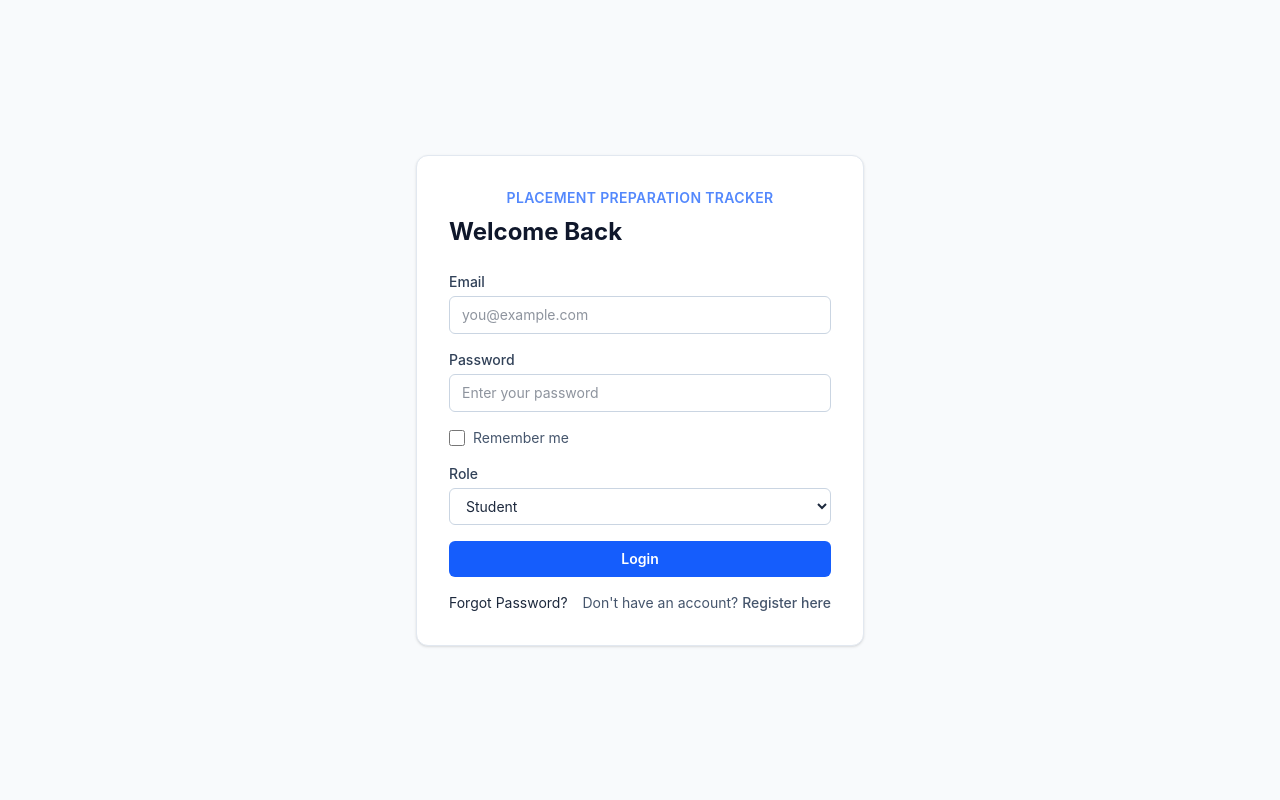
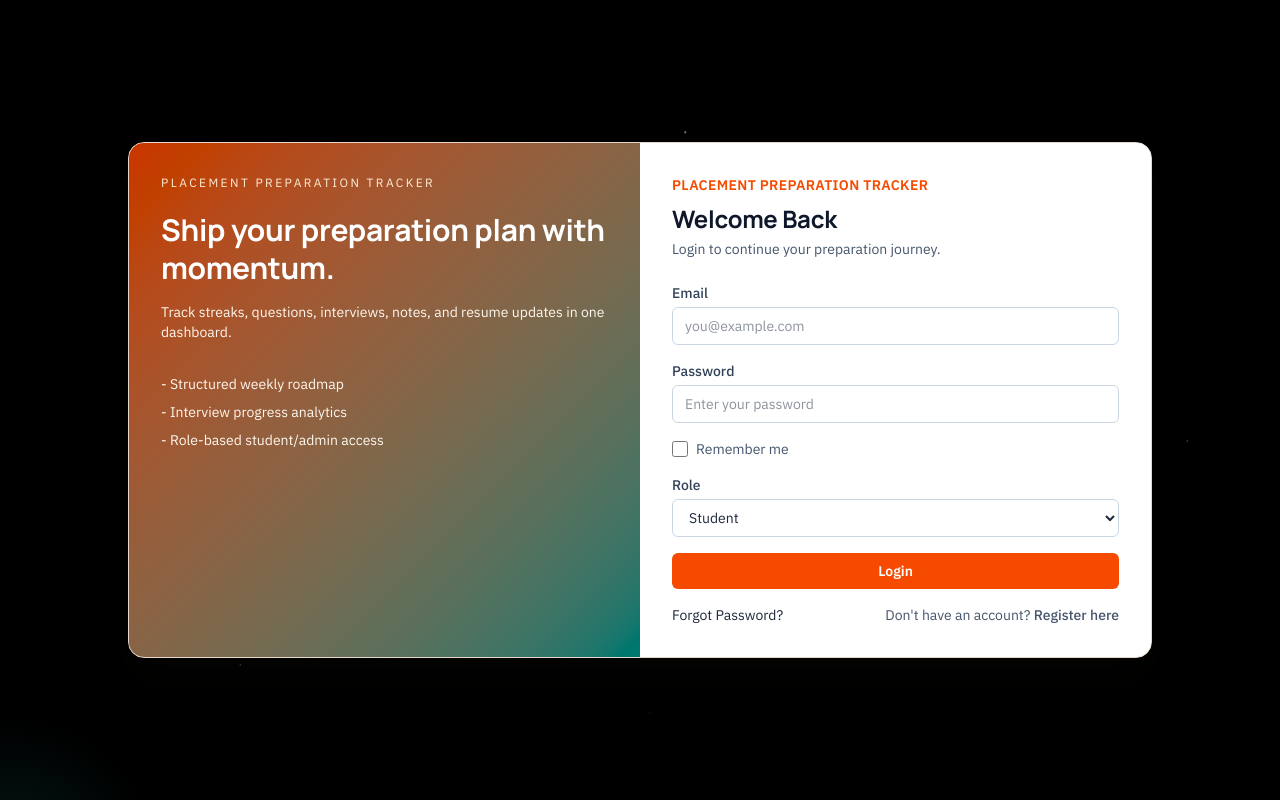
Before and after one commit to ASWANTH299/Placement-Preparation-Tracker, a React app in the folder frontend/: page /login in a window 1280 px wide. Built offline with nearby package versions, Linux system fonts and the light colour scheme; the HTML template or start-up script is replaced by a standard one.

Commit message:
added css

```diff
--- a/frontend/src/App.jsx
+++ b/frontend/src/App.jsx
@@ -55,12 +55,13 @@ function AppLayout() {
   const showNavbar = !authRoutes.includes(location.pathname)
 
   return (
-    <div className="min-h-screen bg-slate-50 text-slate-800">
+    <div className="min-h-screen text-slate-800">
+      <div className="app-animated-bg" aria-hidden="true" />
       <a href="#main-content" className="sr-only focus:not-sr-only focus:absolute focus:left-4 focus:top-4 focus:z-50 focus:rounded focus:bg-white focus:px-3 focus:py-2 focus:text-sm focus:font-medium focus:text-blue-700">
         Skip to main content
       </a>
       {showNavbar && (isAdminPath || role === 'admin' ? <AdminNavbar /> : <Navbar />)}
-      <main id="main-content" className={showNavbar ? 'mx-auto w-full max-w-7xl px-4 py-6 sm:px-6 lg:px-8' : ''}>
+      <main id="main-content" className={showNavbar ? 'relative z-10 mx-auto w-full max-w-7xl px-4 py-6 sm:px-6 lg:px-8' : 'relative z-10'}>
         <Routes>
           <Route path="/" element={<Navigate to="/login" replace />} />
           <Route path="/login" element={<LoginPage />} />
--- a/frontend/src/components/Common/AdminNavbar.jsx
+++ b/frontend/src/components/Common/AdminNavbar.jsx
@@ -9,9 +9,9 @@ const navItems = [
 
 export default function AdminNavbar() {
   return (
-    <header className="border-b border-slate-200 bg-white" role="banner">
+    <header className="sticky top-0 z-40 border-b border-teal-100 bg-white/90 backdrop-blur" role="banner">
       <div className="mx-auto flex w-full max-w-7xl items-center justify-between px-4 py-3 sm:px-6 lg:px-8">
-        <Link to="/admin-dashboard" className="text-base font-semibold text-cyan-600 sm:text-lg">
+        <Link to="/admin-dashboard" className="text-base font-semibold text-teal-700 sm:text-lg">
           Placement Tracker Admin
         </Link>
         <nav aria-label="Admin navigation" className="flex items-center gap-2 overflow-x-auto whitespace-nowrap sm:gap-4">
@@ -21,7 +21,7 @@ export default function AdminNavbar() {
               to={item.to}
               className={({ isActive }) =>
                 `rounded-md px-3 py-2 text-sm font-medium ${
-                  isActive ? 'bg-cyan-50 text-cyan-700' : 'text-slate-600 hover:bg-slate-100'
+                  isActive ? 'bg-teal-600 text-white shadow-sm' : 'text-slate-600 hover:bg-teal-50 hover:text-teal-700'
                 }`
               }
             >
--- a/frontend/src/components/Common/Navbar.jsx
+++ b/frontend/src/components/Common/Navbar.jsx
@@ -22,9 +22,9 @@ export default function Navbar() {
   }
 
   return (
-    <header className="border-b border-slate-200 bg-white" role="banner">
+    <header className="sticky top-0 z-40 border-b border-orange-100 bg-white/90 backdrop-blur" role="banner">
       <div className="mx-auto flex w-full max-w-7xl items-center gap-3 px-4 py-3 sm:px-6 lg:px-8">
-        <Link to="/dashboard" className="text-base font-semibold text-blue-600 sm:text-lg">
+        <Link to="/dashboard" className="text-base font-semibold text-orange-700 sm:text-lg">
           Placement Tracker
         </Link>
 
@@ -35,7 +35,7 @@ export default function Navbar() {
               to={item.to}
               className={({ isActive }) =>
                 `rounded-md px-3 py-2 text-sm font-medium transition ${
-                  isActive ? 'bg-blue-50 text-blue-600' : 'text-slate-600 hover:bg-slate-100 hover:text-slate-800'
+                  isActive ? 'bg-orange-600 text-white shadow-sm' : 'text-slate-600 hover:bg-orange-50 hover:text-orange-700'
                 }`
               }
             >
--- a/frontend/src/index.css
+++ b/frontend/src/index.css
@@ -1,17 +1,19 @@
+@import url('https://fonts.googleapis.com/css2?family=Manrope:wght@500;600;700;800&family=IBM+Plex+Sans:wght@400;500;600&display=swap');
 @import "tailwindcss";
 
 :root {
-  --primary: #3b82f6;
-  --secondary: #06b6d4;
-  --success: #22c55e;
-  --warning: #eab308;
-  --danger: #ef4444;
-  --text-primary: #1f2937;
-  --text-secondary: #6b7280;
-  --background: #ffffff;
-  --background-secondary: #f9fafb;
+  --primary: #ea580c;
+  --secondary: #0f766e;
+  --success: #16a34a;
+  --warning: #d97706;
+  --danger: #dc2626;
+  --text-primary: #1c1917;
+  --text-secondary: #57534e;
+  --background: #fffdf8;
+  --panel: #ffffff;
+  --line: #e7d6c9;
 
-  font-family: Inter, -apple-system, BlinkMacSystemFont, 'Segoe UI', sans-serif;
+  font-family: 'IBM Plex Sans', 'Segoe UI', sans-serif;
   font-synthesis: none;
   text-rendering: optimizeLegibility;
   -webkit-font-smoothing: antialiased;
@@ -26,9 +28,130 @@ body {
   margin: 0;
   min-width: 320px;
   color: var(--text-primary);
-  background-color: var(--background-secondary);
+  background-color: #000;
+  overflow-x: hidden;
+}
+
+.app-animated-bg {
+  position: fixed;
+  inset: 0;
+  pointer-events: none;
+  z-index: 0;
+  background-color: #000;
+}
+
+.app-animated-bg::before,
+.app-animated-bg::after {
+  content: '';
+  position: absolute;
+  inset: 0;
+}
+
+.app-animated-bg::before {
+  background-image:
+    radial-gradient(2px 2px at 12% 24%, rgba(255, 255, 255, 0.9), transparent 60%),
+    radial-gradient(1.8px 1.8px at 30% 72%, rgba(255, 255, 255, 0.7), transparent 60%),
+    radial-gradient(2.2px 2.2px at 54% 16%, rgba(255, 255, 255, 0.95), transparent 60%),
+    radial-gradient(1.6px 1.6px at 76% 64%, rgba(255, 255, 255, 0.75), transparent 60%),
+    radial-gradient(2px 2px at 88% 38%, rgba(255, 255, 255, 0.85), transparent 60%),
+    radial-gradient(1.7px 1.7px at 44% 46%, rgba(255, 255, 255, 0.7), transparent 60%);
+  animation: driftDotsSlow 26s linear infinite;
+}
+
+.app-animated-bg::after {
+  background-image:
+    radial-gradient(1.6px 1.6px at 18% 84%, rgba(255, 255, 255, 0.7), transparent 60%),
+    radial-gradient(2px 2px at 36% 30%, rgba(255, 255, 255, 0.85), transparent 60%),
+    radial-gradient(1.5px 1.5px at 62% 78%, rgba(255, 255, 255, 0.6), transparent 60%),
+    radial-gradient(2.1px 2.1px at 82% 20%, rgba(255, 255, 255, 0.95), transparent 60%),
+    radial-gradient(1.7px 1.7px at 92% 56%, rgba(255, 255, 255, 0.7), transparent 60%),
+    radial-gradient(1.4px 1.4px at 50% 90%, rgba(255, 255, 255, 0.55), transparent 60%);
+  animation: driftDotsFast 18s linear infinite;
+  opacity: 0.8;
 }
 
 #root {
   min-height: 100vh;
+  position: relative;
+  z-index: 1;
 }
+
+h1,
+h2,
+h3,
+h4 {
+  font-family: 'Manrope', 'Segoe UI', sans-serif;
+  letter-spacing: -0.01em;
+}
+
+.surface-panel {
+  background: linear-gradient(180deg, rgba(255, 255, 255, 0.98) 0%, rgba(255, 250, 245, 0.95) 100%);
+  border: 1px solid var(--line);
+  box-shadow: 0 20px 45px rgba(28, 25, 23, 0.1);
+}
+
+.auth-stage {
+  position: relative;
+  overflow: hidden;
+}
+
+.auth-stage::before {
+  content: '';
+  position: absolute;
+  inset: -30% -20% auto auto;
+  width: 260px;
+  height: 260px;
+  border-radius: 9999px;
+  background: radial-gradient(circle, rgba(37, 99, 235, 0.25) 0%, rgba(37, 99, 235, 0) 70%);
+  pointer-events: none;
+}
+
+.auth-stage::after {
+  content: '';
+  position: absolute;
+  inset: auto auto -25% -10%;
+  width: 280px;
+  height: 280px;
+  border-radius: 9999px;
+  background: radial-gradient(circle, rgba(15, 118, 110, 0.2) 0%, rgba(15, 118, 110, 0) 72%);
+  pointer-events: none;
+}
+
+.fade-rise {
+  animation: fadeRise 420ms ease-out;
+}
+
+@keyframes fadeRise {
+  from {
+    opacity: 0;
+    transform: translateY(8px);
+  }
+  to {
+    opacity: 1;
+    transform: translateY(0);
+  }
+}
+
+@keyframes driftDotsSlow {
+  0% {
+    transform: translate3d(0, 0, 0);
+  }
+  50% {
+    transform: translate3d(-14px, 10px, 0);
+  }
+  100% {
+    transform: translate3d(0, 0, 0);
+  }
+}
+
+@keyframes driftDotsFast {
+  0% {
+    transform: translate3d(0, 0, 0);
+  }
+  50% {
+    transform: translate3d(16px, -12px, 0);
+  }
+  100% {
+    transform: translate3d(0, 0, 0);
+  }
+}
--- a/frontend/src/pages/LoginPage.jsx
+++ b/frontend/src/pages/LoginPage.jsx
@@ -64,14 +64,26 @@ export default function LoginPage() {
   }
 
   return (
-    <section className="flex min-h-screen items-center justify-center px-4 py-8">
-      <div className="w-full max-w-md rounded-xl border border-slate-200 bg-white p-6 shadow-sm sm:p-8">
-        <p className="mb-2 text-center text-sm font-semibold uppercase tracking-wide text-blue-600 animate-pulse">
-          Placement Preparation Tracker
-        </p>
-        <h1 className="mb-6 text-2xl font-bold text-slate-900">Welcome Back</h1>
+    <section className="auth-stage relative z-10 flex min-h-screen items-center justify-center px-4 py-8">
+      <div className="surface-panel fade-rise w-full max-w-5xl overflow-hidden rounded-2xl">
+        <div className="grid md:grid-cols-2">
+          <aside className="hidden bg-gradient-to-br from-orange-700 to-teal-700 p-8 text-white md:block">
+            <p className="text-xs uppercase tracking-[0.2em] text-orange-100">Placement Preparation Tracker</p>
+            <h1 className="mt-5 text-3xl font-bold leading-tight">Ship your preparation plan with momentum.</h1>
+            <p className="mt-4 text-sm text-orange-50">Track streaks, questions, interviews, notes, and resume updates in one dashboard.</p>
+            <div className="mt-8 space-y-2 text-sm text-orange-50">
+              <p>- Structured weekly roadmap</p>
+              <p>- Interview progress analytics</p>
+              <p>- Role-based student/admin access</p>
+            </div>
+          </aside>
 
-        <form onSubmit={handleSubmit} className="space-y-4">
+          <div className="bg-white p-6 sm:p-8">
+            <p className="mb-2 text-sm font-semibold uppercase tracking-wide text-orange-600">Placement Preparation Tracker</p>
+            <h2 className="mb-1 text-2xl font-bold text-slate-900">Welcome Back</h2>
+            <p className="mb-6 text-sm text-slate-600">Login to continue your preparation journey.</p>
+
+            <form onSubmit={handleSubmit} className="space-y-4">
           {error && <p className="rounded border border-red-200 bg-red-50 px-3 py-2 text-sm text-red-700">{error}</p>}
           <div>
             <label htmlFor="email" className="mb-1 block text-sm font-medium text-slate-700">
@@ -85,7 +97,7 @@ export default function LoginPage() {
               onChange={onChange}
               required
               disabled={isSubmitting}
-              className="w-full rounded-md border border-slate-300 px-3 py-2 text-sm outline-none ring-blue-500 focus:ring-2"
+              className="w-full rounded-md border border-slate-300 px-3 py-2 text-sm outline-none ring-orange-500 focus:ring-2"
               placeholder="you@example.com"
             />
           </div>
@@ -102,7 +114,7 @@ export default function LoginPage() {
               onChange={onChange}
               required
               disabled={isSubmitting}
-              className="w-full rounded-md border border-slate-300 px-3 py-2 text-sm outline-none ring-blue-500 focus:ring-2"
+              className="w-full rounded-md border border-slate-300 px-3 py-2 text-sm outline-none ring-orange-500 focus:ring-2"
               placeholder="Enter your password"
             />
           </div>
@@ -129,7 +141,7 @@ export default function LoginPage() {
               value={values.role}
               onChange={onChange}
               disabled={isSubmitting}
-              className="w-full rounded-md border border-slate-300 px-3 py-2 text-sm outline-none ring-blue-500 focus:ring-2"
+              className="w-full rounded-md border border-slate-300 px-3 py-2 text-sm outline-none ring-orange-500 focus:ring-2"
             >
               <option value="student">Student</option>
               <option value="admin">Admin</option>
@@ -139,22 +151,24 @@ export default function LoginPage() {
           <button
             type="submit"
             disabled={isSubmitting}
-            className="w-full rounded-md bg-blue-600 px-4 py-2 text-sm font-semibold text-white transition hover:bg-blue-700"
+            className="w-full rounded-md bg-orange-600 px-4 py-2 text-sm font-semibold text-white transition hover:-translate-y-0.5 hover:bg-orange-700"
           >
             {isSubmitting ? 'Logging in...' : 'Login'}
           </button>
-        </form>
+            </form>
 
-        <div className="mt-4 flex items-center justify-between text-sm">
-          <Link to="/forgot-password" className="text-blue-600 hover:text-blue-700">
+            <div className="mt-4 flex items-center justify-between text-sm">
+          <Link to="/forgot-password" className="text-orange-600 hover:text-orange-700">
             Forgot Password?
           </Link>
           <span className="text-slate-600">
             Don&apos;t have an account?{' '}
-            <Link to="/register" className="font-medium text-blue-600 hover:text-blue-700">
+            <Link to="/register" className="font-medium text-orange-600 hover:text-orange-700">
               Register here
             </Link>
           </span>
+            </div>
+          </div>
         </div>
       </div>
     </section>
--- a/frontend/src/pages/RegisterPage.jsx
+++ b/frontend/src/pages/RegisterPage.jsx
@@ -64,12 +64,22 @@ export default function RegisterPage() {
   }
 
   return (
-    <section className="flex min-h-screen items-center justify-center px-4 py-8">
-      <div className="w-full max-w-md rounded-xl border border-slate-200 bg-white p-6 shadow-sm sm:p-8">
-        <p className="mb-2 text-center text-sm font-semibold uppercase tracking-wide text-blue-600 animate-pulse">
-          Placement Preparation Tracker
-        </p>
-        <h1 className="mb-6 text-2xl font-bold text-slate-900">Create Your Account</h1>
+    <section className="auth-stage relative z-10 flex min-h-screen items-center justify-center px-4 py-8">
+      <div className="surface-panel fade-rise w-full max-w-5xl overflow-hidden rounded-2xl">
+        <div className="grid md:grid-cols-2">
+          <aside className="hidden bg-gradient-to-br from-teal-700 to-orange-700 p-8 text-white md:block">
+            <p className="text-xs uppercase tracking-[0.2em] text-teal-100">Get Started</p>
+            <h1 className="mt-5 text-3xl font-bold leading-tight">Create your prep workspace in minutes.</h1>
+            <p className="mt-4 text-sm text-teal-50">Choose your role and start tracking every key milestone from day one.</p>
+            <div className="mt-8 rounded-xl border border-white/30 bg-white/10 p-4 text-sm text-teal-50">
+              Use a strong password like <span className="font-semibold">Pass@1234</span> for quick onboarding.
+            </div>
+          </aside>
+
+          <div className="bg-white p-6 sm:p-8">
+            <p className="mb-2 text-sm font-semibold uppercase tracking-wide text-orange-600">Placement Preparation Tracker</p>
+            <h2 className="mb-1 text-2xl font-bold text-slate-900">Create Your Account</h2>
+            <p className="mb-6 text-sm text-slate-600">Register as student or admin to access your dashboard.</p>
 
             <form onSubmit={handleSubmit} className="space-y-4">
           {error && <p className="rounded border border-red-200 bg-red-50 px-3 py-2 text-sm text-red-700">{error}</p>}
@@ -88,7 +98,7 @@ export default function RegisterPage() {
               disabled={isSubmitting}
               minLength={2}
               maxLength={100}
-              className="w-full rounded-md border border-slate-300 px-3 py-2 text-sm outline-none ring-blue-500 focus:ring-2"
+              className="w-full rounded-md border border-slate-300 px-3 py-2 text-sm outline-none ring-orange-500 focus:ring-2"
               placeholder="Enter full name"
             />
           </div>
@@ -105,7 +115,7 @@ export default function RegisterPage() {
               onChange={onChange}
               required
               disabled={isSubmitting}
-              className="w-full rounded-md border border-slate-300 px-3 py-2 text-sm outline-none ring-blue-500 focus:ring-2"
+              className="w-full rounded-md border border-slate-300 px-3 py-2 text-sm outline-none ring-orange-500 focus:ring-2"
               placeholder="you@example.com"
             />
           </div>
@@ -123,7 +133,7 @@ export default function RegisterPage() {
               required
               disabled={isSubmitting}
               minLength={8}
-              className="w-full rounded-md border border-slate-300 px-3 py-2 text-sm outline-none ring-blue-500 focus:ring-2"
+              className="w-full rounded-md border border-slate-300 px-3 py-2 text-sm outline-none ring-orange-500 focus:ring-2"
               placeholder="Minimum 8 characters"
             />
           </div>
@@ -141,7 +151,7 @@ export default function RegisterPage() {
               required
               disabled={isSubmitting}
               minLength={8}
-              className="w-full rounded-md border border-slate-300 px-3 py-2 text-sm outline-none ring-blue-500 focus:ring-2"
+              className="w-full rounded-md border border-slate-300 px-3 py-2 text-sm outline-none ring-orange-500 focus:ring-2"
               placeholder="Re-enter your password"
             />
           </div>
@@ -166,7 +176,7 @@ export default function RegisterPage() {
           <button
             type="submit"
             disabled={isSubmitting}
-            className="w-full rounded-md bg-blue-600 px-4 py-2 text-sm font-semibold text-white transition hover:bg-blue-700"
+            className="w-full rounded-md bg-orange-600 px-4 py-2 text-sm font-semibold text-white transition hover:-translate-y-0.5 hover:bg-orange-700"
           >
             {isSubmitting ? 'Registering...' : 'Register'}
           </button>
@@ -178,11 +188,13 @@ export default function RegisterPage() {
 
             <p className="mt-4 text-sm text-slate-600">
           Already have an account?{' '}
-          <Link to="/login" className="font-medium text-blue-600 hover:text-blue-700">
+          <Link to="/login" className="font-medium text-orange-600 hover:text-orange-700">
             Login here
           </Link>
             </p>
           </div>
+        </div>
+      </div>
     </section>
   )
 }
```
Also changed, not shown: frontend/src/components/Admin/LearningPathManagement.jsx (+15 -6 lines), frontend/src/components/Common/PageShell.jsx (+6 -4 lines), frontend/src/pages/DashboardPage.jsx (+7 -4 lines). Lines whose indentation alone changed are shown as unchanged.
